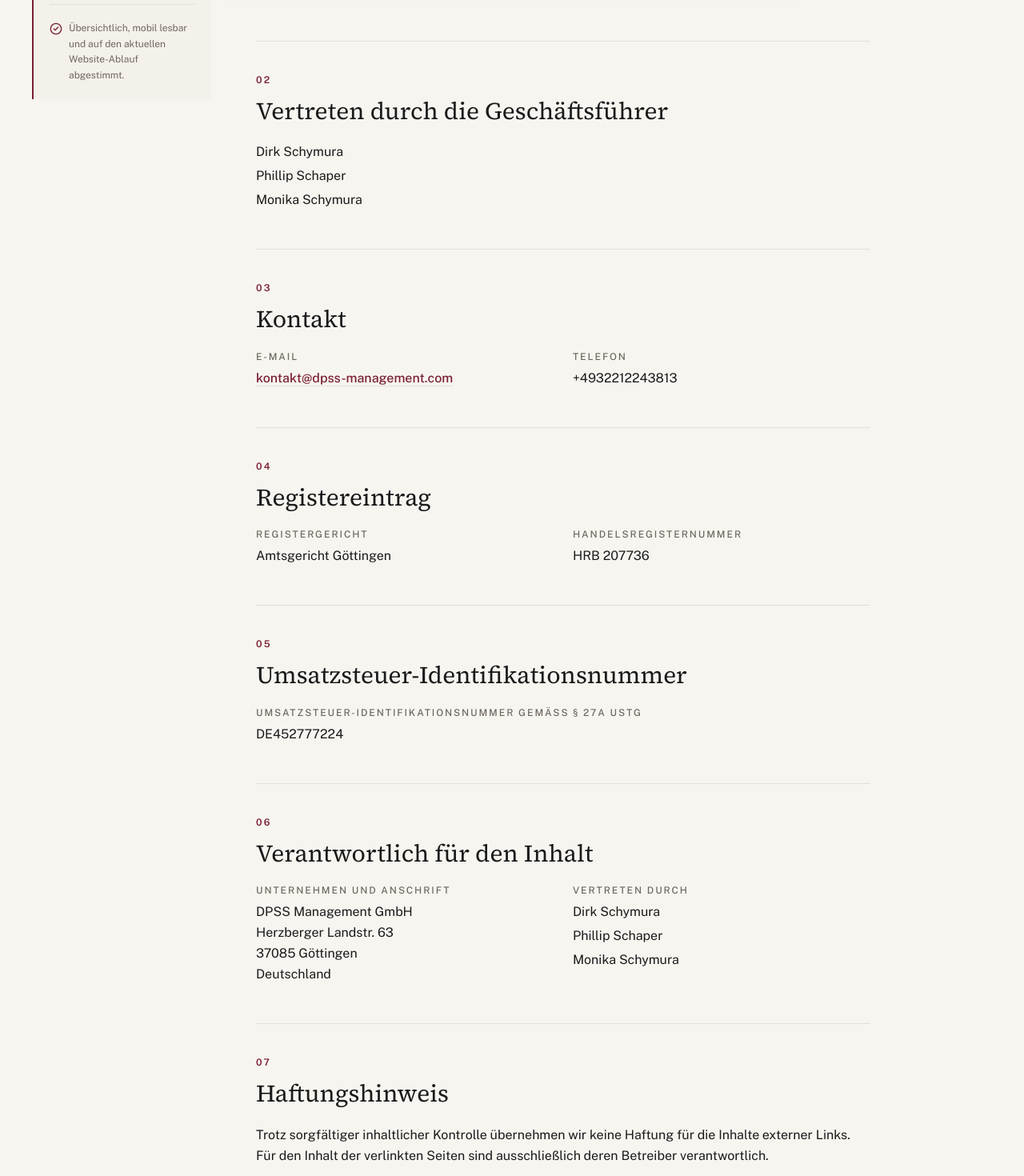
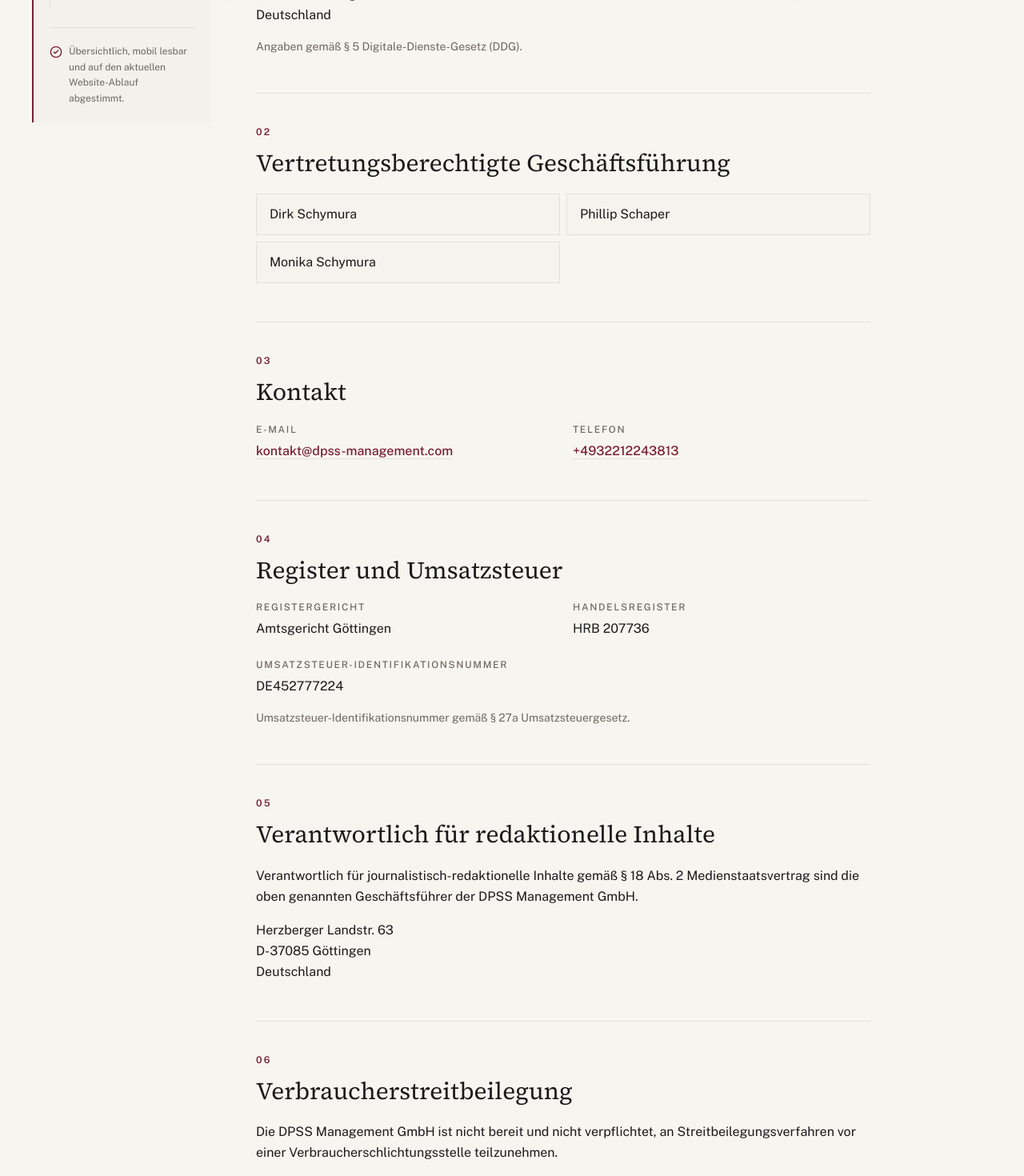
Before and after one commit to mueller433/kanzlei-website, a Next.js app: page /impressum in a window 1280 px wide. Shown: the part 840-2310 px from the top of the page at 80% size. Built offline with nearby package versions, Linux system fonts and the light colour scheme.

Commit message:
Revise imprint content and presentation

```diff
--- a/app/(frontend)/impressum/page.tsx
+++ b/app/(frontend)/impressum/page.tsx
@@ -1,85 +1,112 @@
 import React from 'react'
 
 import { LegalPageLayout, LegalSection, LegalSections } from '@/components/legal-page-layout'
-import { KANZLEI } from '@/lib/kanzlei-daten'
+import { KANZLEI, KANZLEI_ORT } from '@/lib/kanzlei-daten'
 
 export const metadata = {
   title: 'Impressum | DPSS Management GmbH',
-  description: 'Impressum der DPSS Management GmbH in Göttingen.',
+  description: 'Anbieterkennzeichnung und rechtliche Angaben der DPSS Management GmbH in Göttingen.',
 }
 
 const IMPRESSUM = {
-  firma: 'DPSS Management GmbH',
-  strasse: 'Herzberger Landstr. 63',
-  plzOrt: '37085 Göttingen',
-  land: 'Deutschland',
   geschaeftsfuehrer: ['Dirk Schymura', 'Phillip Schaper', 'Monika Schymura'],
   registergericht: 'Amtsgericht Göttingen',
   handelsregisternummer: 'HRB 207736',
   ustId: 'DE452777224',
-  email: KANZLEI.email.anzeige,
-  telefon: '+4932212243813',
 } as const
 
 function Feld({ label, children }: { label: string; children: React.ReactNode }) {
   return (
-    <div className="flex flex-col gap-1.5">
-      <span className="text-xs font-medium uppercase tracking-[0.16em] text-muted-foreground">{label}</span>
-      <div className="text-base leading-relaxed text-foreground text-pretty break-words">{children}</div>
+    <div className="flex min-w-0 flex-col gap-1.5">
+      <span className="text-xs font-medium uppercase tracking-[0.14em] text-muted-foreground">
+        {label}
+      </span>
+      <div className="break-words text-base leading-relaxed text-foreground">{children}</div>
     </div>
   )
 }
 
 export default function ImpressumSeite() {
   return (
-    <LegalPageLayout titel="Impressum" beschreibung="Angaben gemäß § 5 DDG">
+    <LegalPageLayout
+      titel="Impressum"
+      beschreibung="Anbieterkennzeichnung und rechtliche Informationen zur DPSS Management GmbH."
+      current="impressum"
+      stand="14. September 2026"
+    >
       <LegalSections>
-        <LegalSection nummer="01" titel="Unternehmen und Anschrift">
+        <LegalSection nummer="01" titel="Anbieter und Anschrift">
           <address className="not-italic">
-            <span className="block">{IMPRESSUM.firma}</span>
-            <span className="block">{IMPRESSUM.strasse}</span>
-            <span className="block">{IMPRESSUM.plzOrt}</span>
-            <span className="block">{IMPRESSUM.land}</span>
+            <strong className="block">{KANZLEI.name}</strong>
+            <span className="block">{KANZLEI.adresse.strasse}</span>
+            <span className="block">{KANZLEI_ORT}</span>
+            <span className="block">Deutschland</span>
           </address>
+          <p className="text-sm text-muted-foreground">Angaben gemäß § 5 Digitale-Dienste-Gesetz (DDG).</p>
         </LegalSection>
 
-        <LegalSection nummer="02" titel="Vertreten durch die Geschäftsführer">
-          <div className="flex flex-col gap-1">
-            {IMPRESSUM.geschaeftsfuehrer.map((name) => <span key={name}>{name}</span>)}
+        <LegalSection nummer="02" titel="Vertretungsberechtigte Geschäftsführung">
+          <div className="grid gap-2 sm:grid-cols-2">
+            {IMPRESSUM.geschaeftsfuehrer.map((name) => (
+              <span key={name} className="border border-border bg-muted/25 px-4 py-3">
+                {name}
+              </span>
+            ))}
           </div>
         </LegalSection>
 
         <LegalSection nummer="03" titel="Kontakt">
-          <div className="grid grid-cols-1 gap-6 sm:grid-cols-2">
-            <Feld label="E-Mail"><a href={`mailto:${IMPRESSUM.email}`} className="hover:text-accent">{IMPRESSUM.email}</a></Feld>
-            <Feld label="Telefon">{IMPRESSUM.telefon}</Feld>
+          <div className="grid gap-6 sm:grid-cols-2">
+            <Feld label="E-Mail">
+              <a href={KANZLEI.email.href}>{KANZLEI.email.anzeige}</a>
+            </Feld>
+            <Feld label="Telefon">
+              <a href={KANZLEI.telefon.href}>{KANZLEI.telefon.anzeige}</a>
+            </Feld>
           </div>
         </LegalSection>
 
-        <LegalSection nummer="04" titel="Registereintrag">
-          <div className="grid grid-cols-1 gap-6 sm:grid-cols-2">
+        <LegalSection nummer="04" titel="Register und Umsatzsteuer">
+          <div className="grid gap-6 sm:grid-cols-2">
             <Feld label="Registergericht">{IMPRESSUM.registergericht}</Feld>
-            <Feld label="Handelsregisternummer">{IMPRESSUM.handelsregisternummer}</Feld>
+            <Feld label="Handelsregister">{IMPRESSUM.handelsregisternummer}</Feld>
+            <Feld label="Umsatzsteuer-Identifikationsnummer">
+              {IMPRESSUM.ustId}
+            </Feld>
           </div>
+          <p className="text-sm text-muted-foreground">
+            Umsatzsteuer-Identifikationsnummer gemäß § 27a Umsatzsteuergesetz.
+          </p>
         </LegalSection>
 
-        <LegalSection nummer="05" titel="Umsatzsteuer-Identifikationsnummer">
-          <Feld label="Umsatzsteuer-Identifikationsnummer gemäß § 27a UStG">{IMPRESSUM.ustId}</Feld>
+        <LegalSection nummer="05" titel="Verantwortlich für redaktionelle Inhalte">
+          <p>
+            Verantwortlich für journalistisch-redaktionelle Inhalte gemäß § 18 Abs. 2
+            Medienstaatsvertrag sind die oben genannten Geschäftsführer der DPSS Management GmbH.
+          </p>
+          <address className="not-italic">
+            {KANZLEI.adresse.strasse}
+            <br />
+            {KANZLEI_ORT}
+            <br />
+            Deutschland
+          </address>
         </LegalSection>
 
-        <LegalSection nummer="06" titel="Verantwortlich für den Inhalt">
-          <div className="grid grid-cols-1 gap-6 sm:grid-cols-2">
-            <Feld label="Unternehmen und Anschrift">
-              <address className="not-italic"><span className="block">{IMPRESSUM.firma}</span><span className="block">{IMPRESSUM.strasse}</span><span className="block">{IMPRESSUM.plzOrt}</span><span className="block">{IMPRESSUM.land}</span></address>
-            </Feld>
-            <Feld label="Vertreten durch"><div className="flex flex-col gap-1">{IMPRESSUM.geschaeftsfuehrer.map((name) => <span key={name}>{name}</span>)}</div></Feld>
-          </div>
+        <LegalSection nummer="06" titel="Verbraucherstreitbeilegung">
+          <p>
+            Die DPSS Management GmbH ist nicht bereit und nicht verpflichtet, an
+            Streitbeilegungsverfahren vor einer Verbraucherschlichtungsstelle teilzunehmen.
+          </p>
         </LegalSection>
 
-        <LegalSection nummer="07" titel="Haftungshinweis">
-          <p>Trotz sorgfältiger inhaltlicher Kontrolle übernehmen wir keine Haftung für die Inhalte externer Links. Für den Inhalt der verlinkten Seiten sind ausschließlich deren Betreiber verantwortlich.</p>
+        <LegalSection nummer="07" titel="Externe Links">
+          <p>
+            Diese Website kann Links zu externen Angeboten enthalten. Für deren Inhalte sind die
+            jeweiligen Anbieter verantwortlich. Rechtswidrige Inhalte werden nach Kenntniserlangung
+            und Prüfung des Einzelfalls entfernt.
+          </p>
         </LegalSection>
-
       </LegalSections>
     </LegalPageLayout>
   )
```
